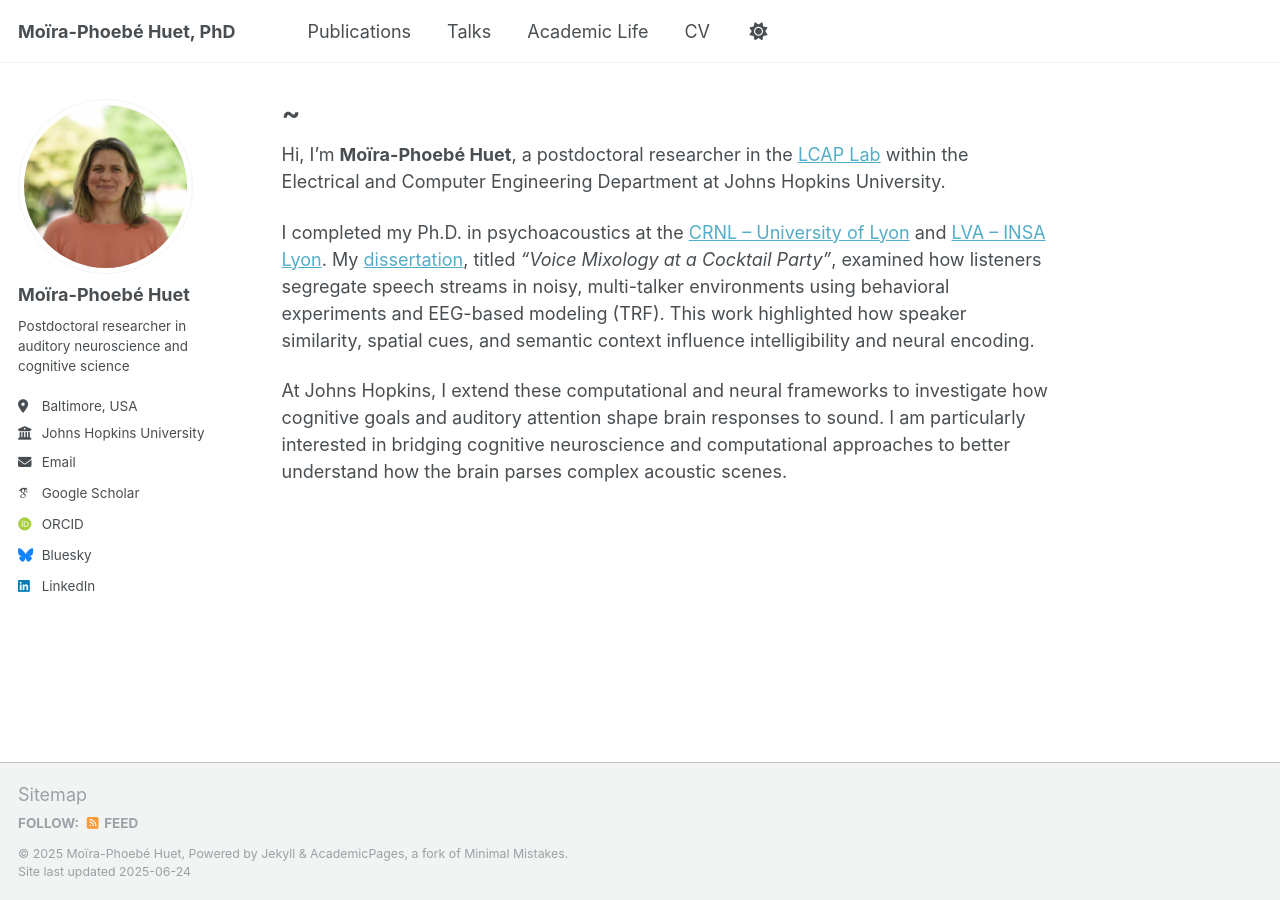
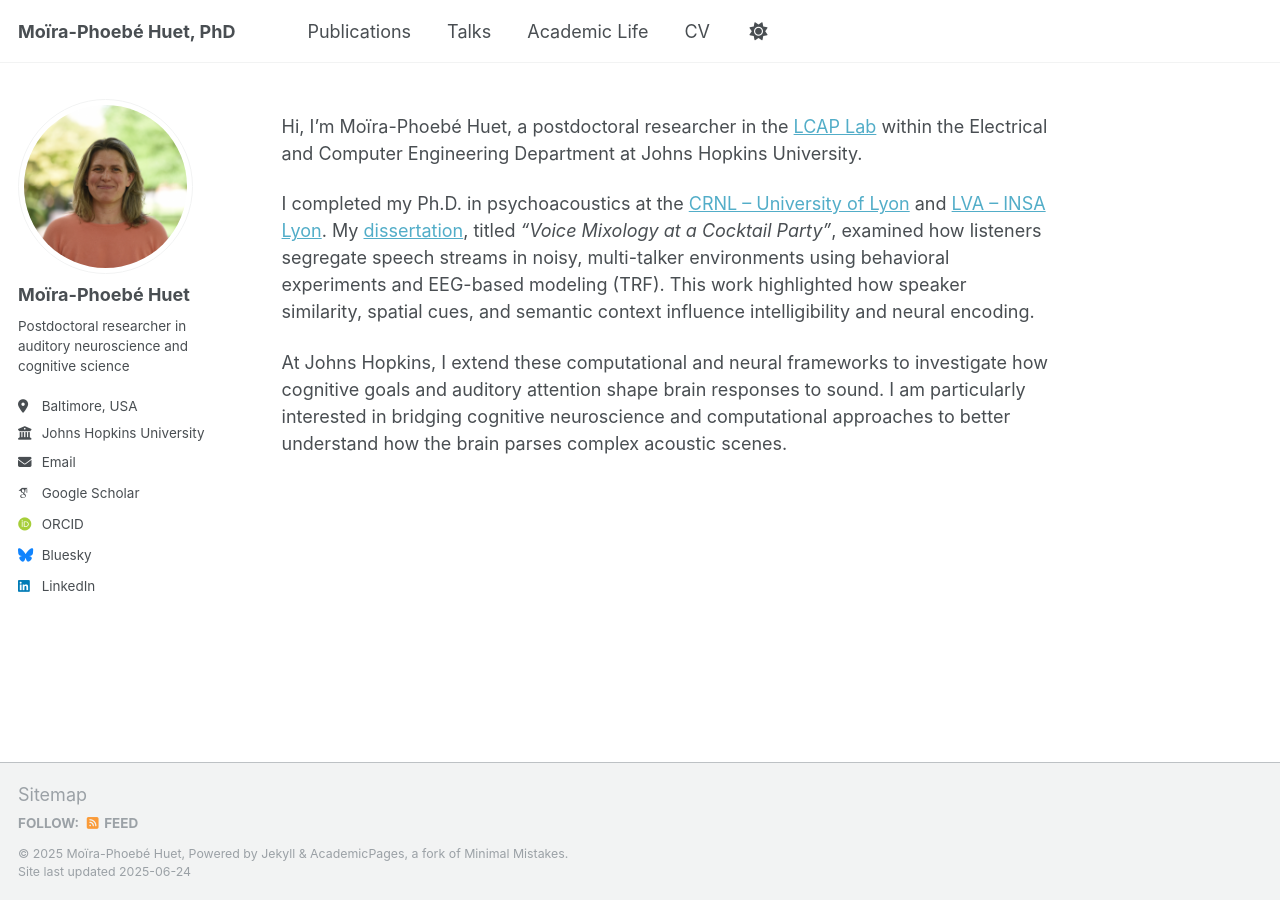
Before and after one commit to mphuet/mphuet.github.io, a Jekyll site: the page built from _pages/about.md, in a window 1280 px wide. Built offline with Jekyll 4.4.1, drawn with Linux system fonts in a browser that asks for light colours; some web fonts are replaced.

```diff
--- a/_pages/about.md
+++ b/_pages/about.md
@@ -1,13 +1,13 @@
 ---
 permalink: /
-title: "~"
+title: " "
 author_profile: true
 redirect_from:
   - /about/
   - /about.html
 ---
 
-Hi, I’m **Moïra-Phoebé Huet**, a postdoctoral researcher in the [LCAP Lab](https://engineering.jhu.edu/lcap/) within the Electrical and Computer Engineering Department at Johns Hopkins University.
+Hi, I’m Moïra-Phoebé Huet, a postdoctoral researcher in the [LCAP Lab](https://engineering.jhu.edu/lcap/) within the Electrical and Computer Engineering Department at Johns Hopkins University.
 
 I completed my Ph.D. in psychoacoustics at the [CRNL – University of Lyon](https://www.crnl.fr/en/equipe/cap?language=en) and [LVA – INSA Lyon](https://lva.insa-lyon.fr/). My [dissertation](https://theses.hal.science/tel-03178835/file/these.pdf), titled *"Voice Mixology at a Cocktail Party"*, examined how listeners segregate speech streams in noisy, multi-talker environments using behavioral experiments and EEG-based modeling (TRF). This work highlighted how speaker similarity, spatial cues, and semantic context influence intelligibility and neural encoding.
 
```
